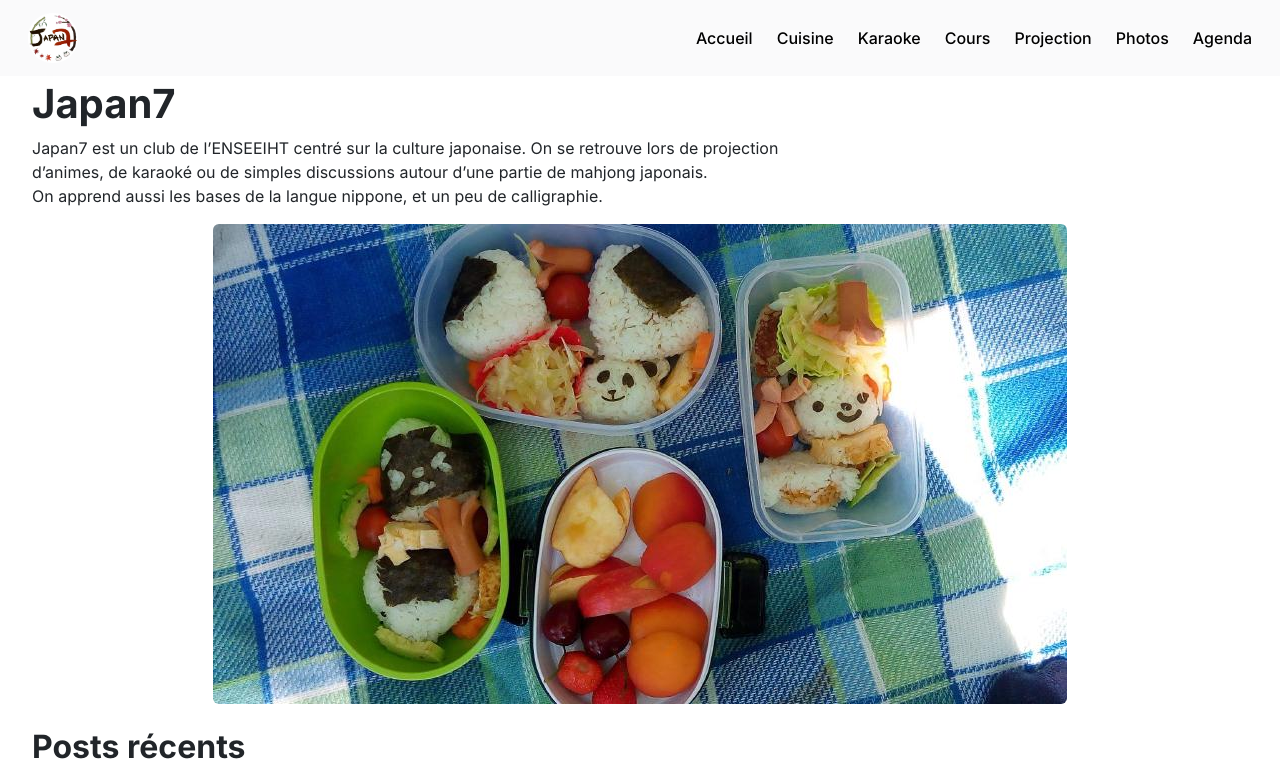
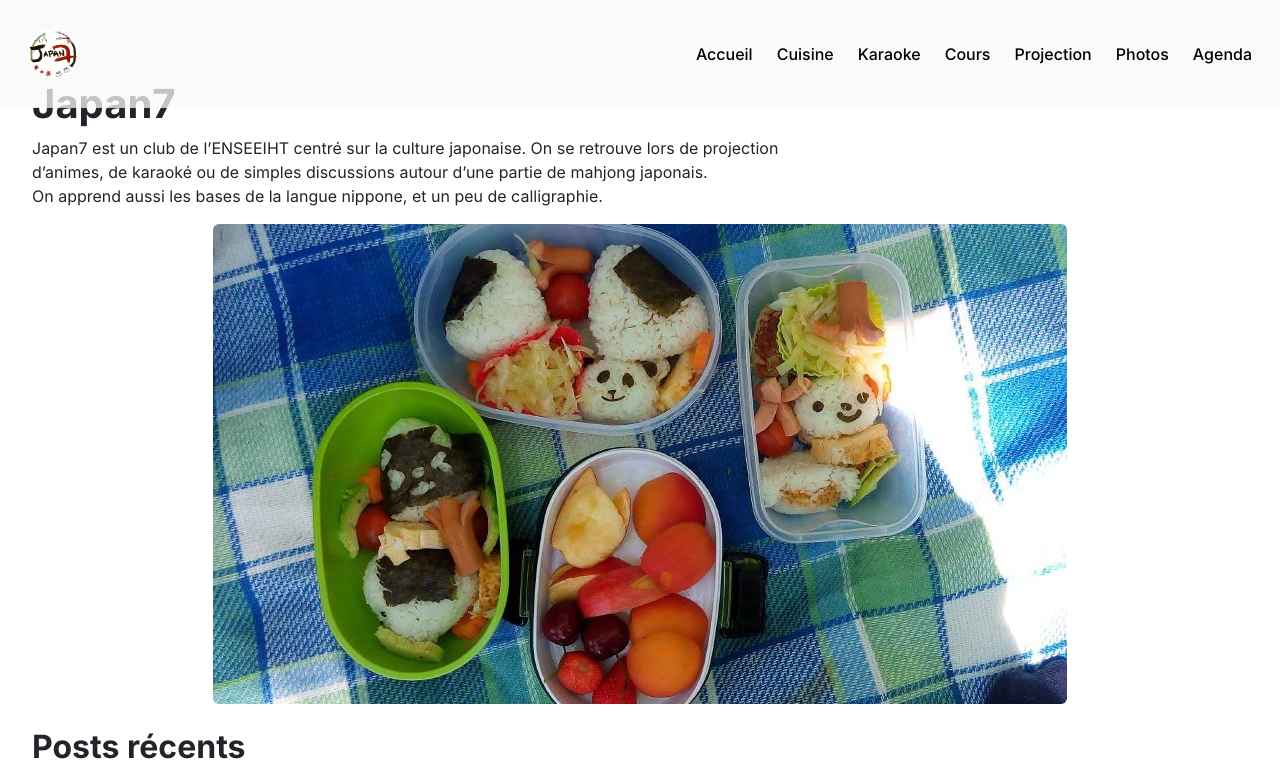
Before and after one commit to cyrianR/app-web-n7, a Vue app in the folder vue-app/: page / in a window 1280 px wide. Shown: the top 780 px of the page. Built offline with nearby package versions, Linux system fonts and the light colour scheme.

Commit message:
small improvement of navbar

```diff
--- a/vue-app/package.json
+++ b/vue-app/package.json
@@ -11,6 +11,7 @@
   "dependencies": {
     "@fullcalendar/core": "^6.1.17",
     "@fullcalendar/daygrid": "^6.1.17",
+    "@fullcalendar/interaction": "^6.1.17",
     "@fullcalendar/vue3": "^6.1.17",
     "axios": "^1.8.4",
     "bootstrap": "^5.3.3",
--- a/vue-app/src/App.vue
+++ b/vue-app/src/App.vue
@@ -7,7 +7,7 @@ export default {
 <template>
   <div id="app p-0">
     <nav class="navbar fixed-top navbar-light bg-light bg-opacity-75">
-      <div class="container-fluid ms-3 me-3">
+      <div class="container-fluid m-3">
         <router-link to="/" class="navbar-brand">
           <img src="./assets/img/logo_clean_saisons_rond.png" width="50" height="50" alt="">
         </router-link>
```
Also changed, not shown: 1 other file (tests, documents, lock files or other folders).
